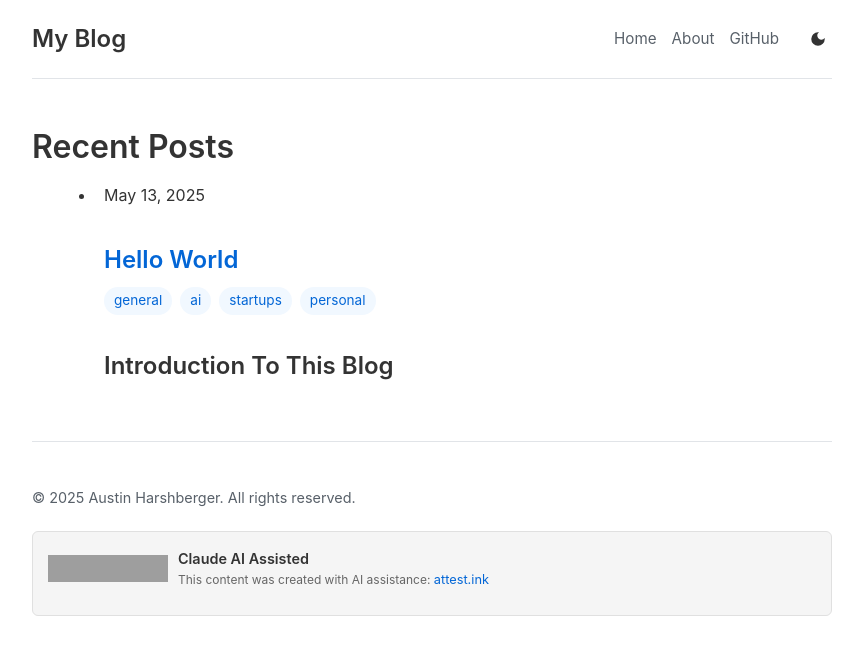
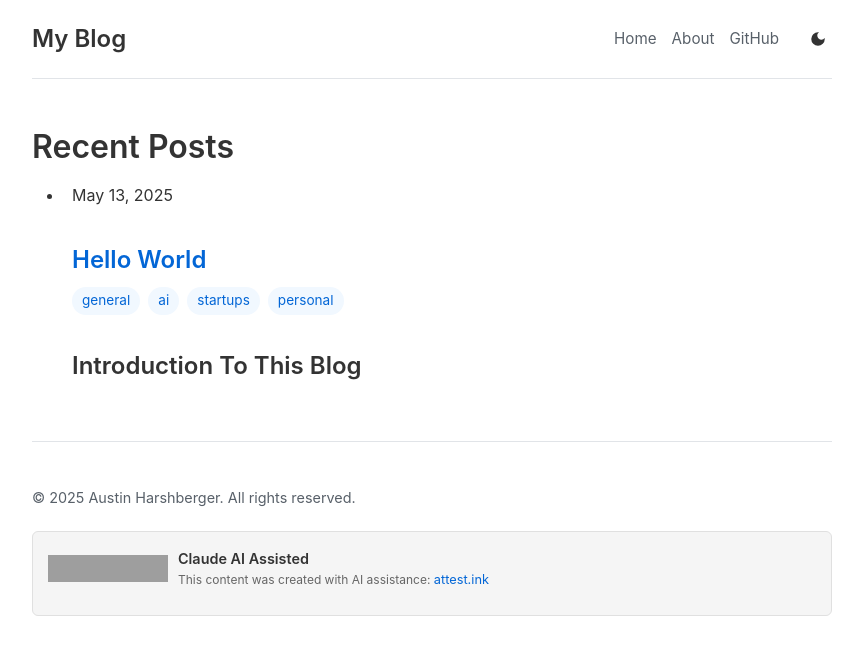
Before and after one commit to 97115104/blog, a Jekyll site: the page built from index.html, in a window 1280 px wide. Shown: the top 655 px of the page, without its empty margins (208-1071 px from the left). Built offline with Jekyll 4.4.1, drawn with Linux system fonts in a browser that asks for light colours; grey boxes are pictures that could not be loaded.

Commit message:
updated css

```diff
--- a/assets/css/style.css
+++ b/assets/css/style.css
@@ -148,6 +148,43 @@
   color: var(--link-color);
 }
 
+/* Lists - Fixed bullet points */
+ul {
+  list-style-type: disc;
+  padding-left: 2em;
+  margin-bottom: 1.5em;
+}
+
+ul li {
+  list-style-type: disc;
+  padding-left: 0.5em;
+  margin-bottom: 0.5em;
+  display: list-item;
+}
+
+ol {
+  list-style-type: decimal;
+  padding-left: 2em;
+  margin-bottom: 1.5em;
+}
+
+ol li {
+  margin-bottom: 0.5em;
+}
+
+/* Style specifically for the about page list */
+.post-content ul,
+.home ul {
+  list-style-type: disc !important;
+  padding-left: 2em;
+}
+
+.post-content ul li,
+.home ul li {
+  list-style-type: disc !important;
+  display: list-item;
+}
+
 /* Post styles */
 .post {
   margin-bottom: 40px;
@@ -190,27 +227,6 @@
   text-decoration: none;
 }
 
-/* Lists */
-ul {
-  list-style-type: disc;
-  padding-left: 2em;
-  margin-bottom: 1.5em;
-}
-
-ul li {
-  margin-bottom: 0.5em;
-}
-
-ol {
-  list-style-type: decimal;
-  padding-left: 2em;
-  margin-bottom: 1.5em;
-}
-
-ol li {
-  margin-bottom: 0.5em;
-}
-
 /* Footer */
 .site-footer {
   margin-top: 60px;
@@ -218,97 +234,6 @@
   border-top: 1px solid var(--border-color);
   color: var(--muted-text);
   font-size: 0.9rem;
-}
-
-/* Badges */
-.badge-container {
-  margin: 30px 0;
-  padding: 15px;
-  border: 1px solid var(--border-color);
-  border-radius: 8px;
-  background-color: var(--header-bg);
-}
-
-/* Responsive design */
-@media (max-width: 600px) {
-  body {
-    padding: 15px;
-  }
-
-  .site-header {
-    flex-direction: column;
-    align-items: flex-start;
-  }
-
-  .site-nav {
-    margin-top: 10px;
-  }
-}
-
-/* Add this to your assets/css/style.css file */
-
-/* Fix for bullet points displaying as asterisks */
-ul {
-  list-style-type: disc;
-  margin-left: 2em;
-  margin-bottom: 1.5em;
-}
-
-ul li {
-  list-style-type: disc;
-  padding-left: 0.5em;
-  margin-bottom: 0.5em;
-  display: list-item;
-}
-
-/* Style specifically for the about page list */
-.post-content ul,
-.home ul {
-  list-style-type: disc !important;
-  padding-left: 2em;
-}
-
-.post-content ul li,
-.home ul li {
-  list-style-type: disc !important;
-  display: list-item;
-}
-
-/* Add this CSS to your style.css file to make the Claude badge work in dark mode */
-
-/* Dark mode styling for the Claude badge */
-[data-theme="dark"] .site-footer div[style*="background-color: #f5f5f5"] {
-  background-color: #1f2937 !important;
-  border-color: #30363d !important;
-}
-
-[data-theme="dark"] .site-footer div[style*="color: #333"] {
-  color: #e6e6e6 !important;
-}
-
-[data-theme="dark"] .site-footer div[style*="color: #666"] {
-  color: #9ca3af !important;
-}
-
-/* Style for the Claude badge link in dark mode */
-[data-theme="dark"] .site-footer a[style*="color: #0366d6"] {
-  color: #58a6ff !important;
-}
-
-/* Add this CSS to your style.css file for dark mode compatibility with badges */
-
-/* Dark mode styling for Attest badges */
-[data-theme="dark"] div[style*="background-color: #f8f9fa"] {
-  background-color: #1f2937 !important;
-  border-color: #30363d !important;
-}
-
-[data-theme="dark"] div[style*="background-color: #f8f9fa"] p[style*="color: #666"] {
-  color: #9ca3af !important;
-}
-
-[data-theme="dark"] div[style*="background-color: #f8f9fa"] p[style*="color: #0366d6"] {
-  color: #58a6ff !important;
 }
 
 /* Badge styles */
@@ -355,25 +280,7 @@
   transform: translateX(-50%) scale(1);
 }
 
-/* Dark mode styling for badge tooltips */
-[data-theme="dark"] .badge-link .badge-tooltip {
-  background-color: #1f2937;
-  border: 1px solid #30363d;
-}
-
-[data-theme="dark"] .badge-link .badge-tooltip::after {
-  border-color: #1f2937 transparent transparent transparent;
-}
-
-/* Responsive badge size */
-@media (max-width: 768px) {
-  .badge-link img {
-    width: 100px;
-    height: auto;
-  }
-}
-
-/* Badge container styling */
+/* Badge container */
 .badge-container {
   margin: 30px 0;
   text-align: center;
@@ -389,7 +296,7 @@
   margin: 0 auto 20px;
 }
 
-/* Dark mode compatibility */
+/* Dark mode styling for badges */
 [data-theme="dark"] .badge-tooltip {
   background-color: #1f2937;
   color: #e6e6e6;
@@ -398,3 +305,56 @@
 [data-theme="dark"] .badge-tooltip::after {
   border-top-color: #1f2937;
 }
+
+[data-theme="dark"] div[style*="background-color: #f8f9fa"] {
+  background-color: #1f2937 !important;
+  border-color: #30363d !important;
+}
+
+[data-theme="dark"] div[style*="background-color: #f8f9fa"] p[style*="color: #666"] {
+  color: #9ca3af !important;
+}
+
+[data-theme="dark"] div[style*="background-color: #f8f9fa"] p[style*="color: #0366d6"] {
+  color: #58a6ff !important;
+}
+
+[data-theme="dark"] .site-footer div[style*="background-color: #f5f5f5"] {
+  background-color: #1f2937 !important;
+  border-color: #30363d !important;
+}
+
+[data-theme="dark"] .site-footer div[style*="color: #333"] {
+  color: #e6e6e6 !important;
+}
+
+[data-theme="dark"] .site-footer div[style*="color: #666"] {
+  color: #9ca3af !important;
+}
+
+[data-theme="dark"] .site-footer a[style*="color: #0366d6"] {
+  color: #58a6ff !important;
+}
+
+/* Responsive design */
+@media (max-width: 768px) {
+  .badge-link img {
+    width: 100px;
+    height: auto;
+  }
+}
+
+@media (max-width: 600px) {
+  body {
+    padding: 15px;
+  }
+
+  .site-header {
+    flex-direction: column;
+    align-items: flex-start;
+  }
+
+  .site-nav {
+    margin-top: 10px;
+  }
+}
```
